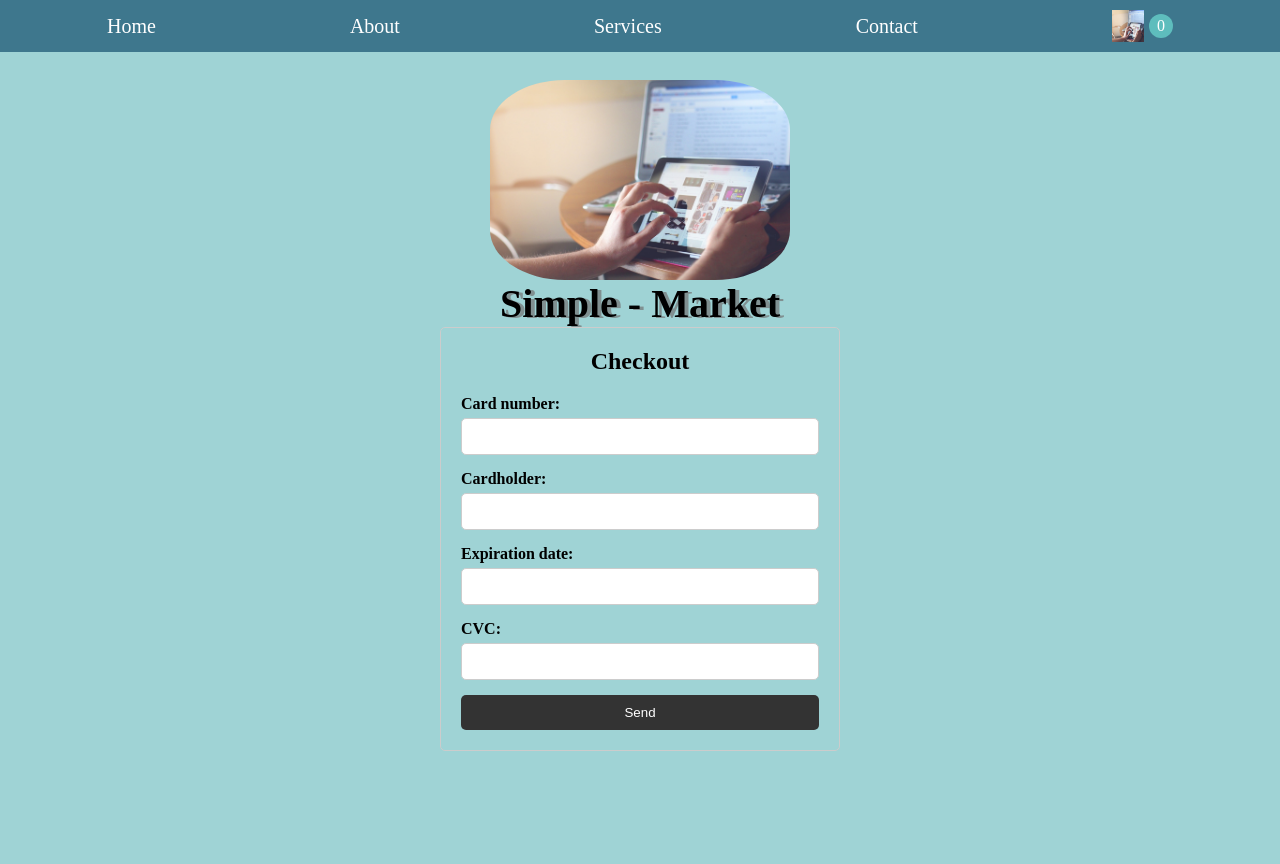
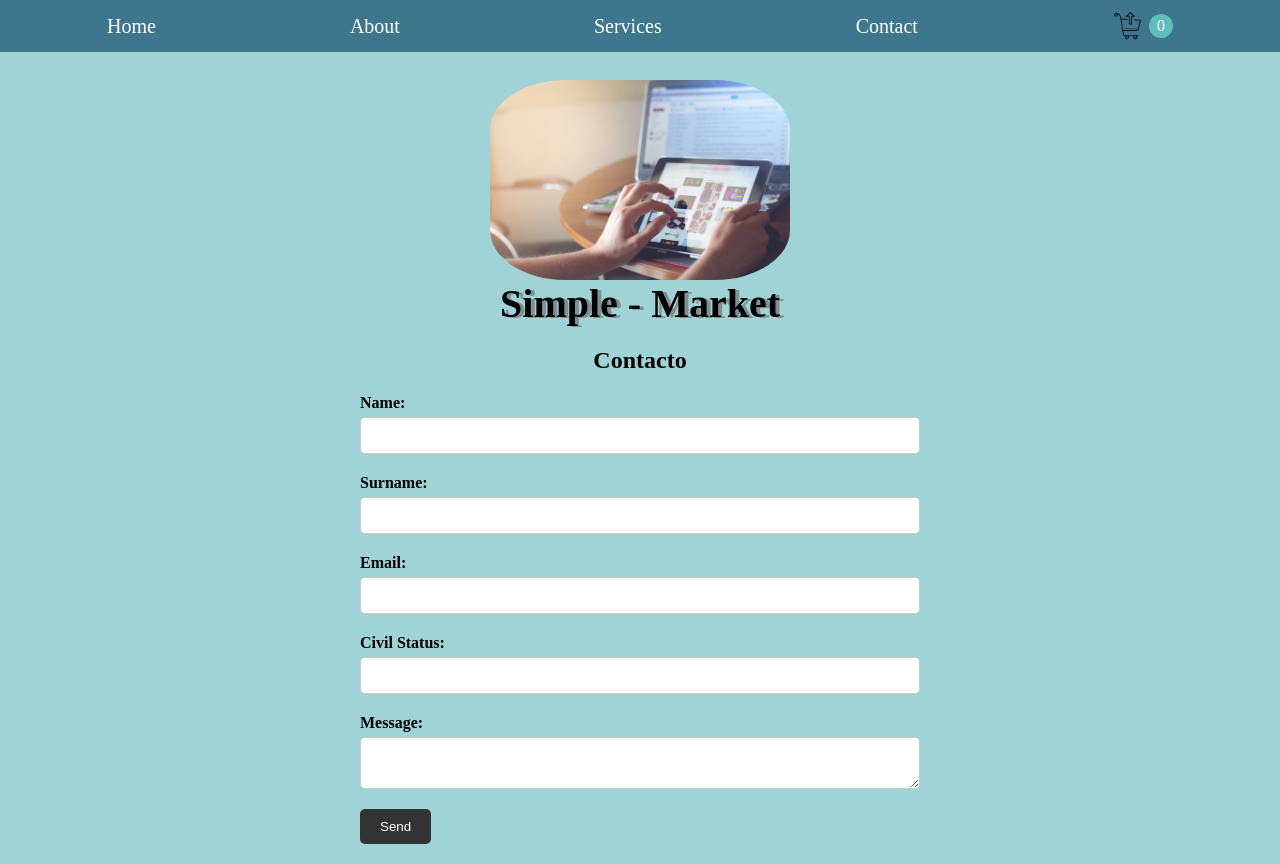
Before and after one commit to CarlosDanielBenitez/mercado-simple, a React (Vite) app: page /checkout in a window 1280 px wide. Before the commit the page ends 800 px from the top, so only its background shows below. Built offline with nearby package versions, Linux system fonts and the light colour scheme.

Commit message:
feature: add firebase get and create orders and carts interaction and implement in checkout and cart

```diff
--- a/index.html
+++ b/index.html
@@ -2,7 +2,7 @@
 <html lang="en">
   <head>
     <meta charset="UTF-8" />
-    <link rel="icon" type="image/svg+xml" href="./src/assets/icon-favicon.png" />
+    <link rel="icon" type="image/svg+xml" href="/src/assets/icon-favicon.png" />
     <meta name="viewport" content="width=device-width, initial-scale=1.0" />
     <title>Vite + React</title>
   </head>
--- a/src/App.jsx
+++ b/src/App.jsx
@@ -19,6 +19,7 @@ function App() {
         <MobileMenu />
         <Routes>
           <Route path="/" element={<Home />}> </Route>
+          <Route path="/Home" element={<Home />}> </Route>
           <Route path="/about" element={<AboutSection />}> </Route>
           <Route path="/services" element={<Services />}> </Route>
           <Route path="/products/:productId" element={<ProductDetail />}></Route>
--- a/src/components/header/index.jsx
+++ b/src/components/header/index.jsx
@@ -48,7 +48,7 @@ const MobileMenu = () => {
           <li><a onClick={goToServices}>Services</a></li>
           <li><a onClick={goToContact}>Contact</a></li>
           <li onClick={goToCart} className='menu-cart-container'>
-            <img src="..\src\img\buy.jpg" alt="cart" className="menu-cart-image" />
+            <img src="../../src/img/finished-cart.png" alt="cart" className="menu-cart-image" />
             <div className="menu-cart-count-container">
               <span className="menu-cart-count">{cart.length}</span>
             </div>
@@ -57,7 +57,7 @@ const MobileMenu = () => {
       </div>
 
       <div className="title-principal">
-        <img src="../src/img/buy.jpg" alt="App Logo" className="app-logo" />
+        <img src="../../src/img/buy.jpg" alt="App Logo" className="app-logo" />
         <h1 className="app-title">Simple - Market</h1>
       </div>
     </>
--- a/src/pages/about/index.jsx
+++ b/src/pages/about/index.jsx
@@ -7,7 +7,7 @@ const AboutSection = () => {
         <section className="about-section">
             <div className="about-content">
                 <div className="about-image">
-                    <img src='..\src\img\robot-waving.jpg' alt="Acerca de" />
+                    <img src='../../src/img/robot-waving.jpg' alt="Acerca de" />
                 </div>
                 <div className="about-info">
                     <p>
--- a/src/pages/checkout/index.jsx
+++ b/src/pages/checkout/index.jsx
@@ -1,117 +1,133 @@
-import React, { useState, useEffect } from 'react';
+import React, { useContext, useEffect, useMemo, useState } from 'react';
 import './style.css';
+import { CartContext } from '../../context/cart-context';
+import { firebaseServices } from '../../servicios/firebase';
+import { useLocation } from 'react-router-dom';
+
+function useQuery() {
+  const { search } = useLocation();
+
+  return useMemo(() => new URLSearchParams(search), [search]);
+}
 
 const Checkout = () => {
-  const [cardNumber, setCardNumber] = useState('');
-  const [cardHolder, setCardHolder] = useState('');
-  const [expiryDate, setExpiryDate] = useState('');
-  const [cvc, setCvc] = useState('');
+
+  const initialFormData = {
+    name: '',
+    surname: '',
+    email: '',
+    subject: '',
+    message: '',
+  };
+  const [formData, setFormData] = useState(initialFormData);
+  const { cart, total, setCart } = useContext(CartContext);
+  const [orderCreated, setOrderCreated] = useState(null);
+  const { state } = useLocation();
+  let query = useQuery();
 
 
-  const saveUserDataToLocalStorage = () => {
-    const userData = {
-      cardNumber,
-      cardHolder,
-      expiryDate,
-      cvc,
-    };
-    localStorage.setItem('userData', JSON.stringify(userData));
+  const handleChange = (e) => {
+    setFormData({
+      ...formData,
+      [e.target.name]: e.target.value,
+    });
   };
 
+  const deliveryDate = new Date();
+  deliveryDate.setDate(deliveryDate.getDate() + 7);
 
-  const loadUserDataFromLocalStorage = () => {
-    const userData = JSON.parse(localStorage.getItem('userData'));
-    if (userData) {
-      setCardNumber(userData.cardNumber);
-      setCardHolder(userData.cardHolder);
-      setExpiryDate(userData.expiryDate);
-      setCvc(userData.cvc);
+  const onHandlerOrder = async () => {
+    const newOrder = {
+      buyer: {
+        name: formData.name,
+        surname: formData.surname,
+        email: formData.email,
+        subject: formData.subject,
+        message: formData.message,
+      },
+      createdAt: new Date(),
+      item: cart,
+      payment: {
+        currency: 'USD',
+        method: 'USD',
+        type: 'CASH',
+      },
+      seller: {
+        id: 1,
+        name: 'Tesla',
+        phone: '114567989',
+        email: 'tesla@gmail.com',
+      },
+      shipping: {
+        deliveryDate: new Date() + 7,
+        trackingNumber: '233aabb332',
+        type: 'DELIVERY',
+      },
+      total: total,
     }
+    const orderId = await firebaseServices.createOrder(newOrder)
+    await firebaseServices.updateCart(state?.cartId)
+
+    return {
+      orderId
+    }
+  }
+
+
+  const handleSubmit = async (e) => {
+    e.preventDefault();
+    const { orderId } = await onHandlerOrder();
+    setOrderCreated(orderId)
   };
 
   useEffect(() => {
-    loadUserDataFromLocalStorage();
-  }, []);
+    const cartId = query.get("cartId")
 
-  const handleCardNumberChange = (e) => {
-    const input = e.target.value;
-    if (input.startsWith('4')) {
+    if (query.get('cartId')) {
+      const getCart = async () => {
+        const cart = await firebaseServices.getCartById(cartId)
+        return cart
+      }
 
-    } else if (input.startsWith('5')) {
+      getCart()
+        .then((cart) => {
+          setCart(cart.items)
+        })
+        .catch((error) => {
+          console.log({ error });
+        })
+    }
 
-    } else if (input.startsWith('3')) {
-
-    }
-    setCardNumber(input);
-  };
-
-  const handleSubmit = (e) => {
-    e.preventDefault();
-
-    console.log('Datos enviados:', {
-      cardNumber,
-      cardHolder,
-      expiryDate,
-      cvc,
-    });
-
-
-    saveUserDataToLocalStorage();
-
-
-    setCardNumber('');
-    setCardHolder('');
-    setExpiryDate('');
-    setCvc('');
-  };
+  }, [query])
 
   return (
-    <div className="checkout-container">
-      <h2>Checkout</h2>
+    <section className="contact-section">
+      <h2>Contacto</h2>
       <form onSubmit={handleSubmit}>
-        <label htmlFor="cardNumber">Card number:</label>
-        <input
-          type="text"
-          id="cardNumber"
-          value={cardNumber}
-          onChange={handleCardNumberChange}
-          maxLength="19"
-          required
-        />
-
-        <label htmlFor="cardHolder">Cardholder:</label>
-        <input
-          type="text"
-          id="cardHolder"
-          value={cardHolder}
-          onChange={(e) => setCardHolder(e.target.value)}
-          required
-        />
-
-        <label htmlFor="expiryDate">Expiration date:</label>
-        <input
-          type="text"
-          id="expiryDate"
-          value={expiryDate}
-          onChange={(e) => setExpiryDate(e.target.value)}
-          maxLength="5"
-          required
-        />
-
-        <label htmlFor="cvc">CVC:</label>
-        <input
-          type="text"
-          id="cvc"
-          value={cvc}
-          onChange={(e) => setCvc(e.target.value)}
-          maxLength="4"
-          required
-        />
-
+        <div className="form-group">
+          <label htmlFor="name">Name:</label>
+          <input type="text" id="name" name="name" value={formData.name} onChange={handleChange} required />
+        </div>
+        <div className="form-group">
+          <label htmlFor="surname">Surname:</label>
+          <input type="text" id="surname" name="surname" value={formData.surname} onChange={handleChange} required />
+        </div>
+        <div className="form-group">
+          <label htmlFor="email">Email:</label>
+          <input type="email" id="email" name="email" value={formData.email} onChange={handleChange} required />
+        </div>
+        <div className="form-group">
+          <label htmlFor="subject">Civil Status:</label>
+          <input type="text" id="subject" name="subject" value={formData.subject} onChange={handleChange} required />
+        </div>
+        <div className="form-group">
+          <label htmlFor="message">Message:</label>
+          <textarea id="message" name="message" value={formData.message} onChange={handleChange} required />
+        </div>
         <button type="submit">Send</button>
       </form>
-    </div>
+    </section>
   );
-};
+}
 
 export default Checkout;
--- a/src/pages/checkout/style.css
+++ b/src/pages/checkout/style.css
@@ -1,9 +1,7 @@
-.checkout-container {
-    max-width: 400px;
+.contact-section {
+  max-width: 600px;
   margin: 0 auto;
   padding: 20px;
-    border: 1px solid #ccc;
-    border-radius: 5px;
 }
 
 h2 {
@@ -11,9 +9,10 @@
   margin-bottom: 20px;
 }
 
-  form {
+.form-group {
   display: flex;
   flex-direction: column;
+  margin-bottom: 20px;
 }
 
 label {
@@ -21,11 +20,15 @@
   margin-bottom: 5px;
 }
 
-  input {
+input,
+textarea {
   padding: 10px;
-    margin-bottom: 15px;
   border: 1px solid #ccc;
   border-radius: 5px;
+}
+
+textarea {
+  resize: vertical;
 }
 
 button {
--- a/src/pages/contact/index.jsx
+++ b/src/pages/contact/index.jsx
@@ -2,12 +2,15 @@ import React, { useState } from 'react';
 import './style.css';
 
 const Contact = () => {
-  const [formData, setFormData] = useState({
+  const initialFormData = {
     name: '',
+    surname: '',
     email: '',
     subject: '',
     message: '',
-  });
+  };
+
+  const [formData, setFormData] = useState(initialFormData);
 
   const handleChange = (e) => {
     setFormData({
@@ -18,8 +21,8 @@ const Contact = () => {
 
   const handleSubmit = (e) => {
     e.preventDefault();
-
     localStorage.setItem('formData', JSON.stringify(formData));
+    setFormData(initialFormData);
   };
 
   return (
@@ -29,6 +32,10 @@ const Contact = () => {
         <div className="form-group">
           <label htmlFor="name">Name:</label>
           <input type="text" id="name" name="name" value={formData.name} onChange={handleChange} required />
+        </div>
+        <div className="form-group">
+          <label htmlFor="surname">Surname:</label>
+          <input type="text" id="surname" name="surname" value={formData.surname} onChange={handleChange} required />
         </div>
         <div className="form-group">
           <label htmlFor="email">Email:</label>
--- a/src/pages/product-detail/index.jsx
+++ b/src/pages/product-detail/index.jsx
@@ -12,7 +12,7 @@ function ProductDetail() {
 
     const { data, loading, error } = useFetch(urlProductDetail, API_URLS.PRODUCTS.config);
     const history = window.history;
-
+    console.log({data});
 
     return (
         <>
--- /dev/null
+++ b/src/servicios/firebase/index.js
@@ -0,0 +1,62 @@
+import { collection, getFirestore, addDoc, query, where, documentId, updateDoc, doc, getDoc } from 'firebase/firestore'
+
+
+
+export const firebaseServices = {
+    createOrder: async (order) => {
+        try {
+            const db = getFirestore()
+            const ordersCollection = collection(db, 'orders')
+            const orderCreated = await addDoc(ordersCollection, order);
+
+            return {
+                id: orderCreated.id
+            }
+        } catch (error) {
+            return { error }
+        }
+    },
+
+    createCart: async (cart) => {
+        try {
+            const db = getFirestore();
+            const cartsCollection = collection(db, 'carts');
+            const cartCreated = await addDoc(cartsCollection, cart);
+            return {
+                id: cartCreated.id
+            }
+        } catch (error) {
+            return { error }
+        }
+    },
+    updateCart: async (cartId) => {
+        try {
+            const db = getFirestore();
+            // const q = query(
+            //     collection(db, 'carts'),
+            //     where(documentId(), '==', cartId)
+            // )
+            const docRef = doc(db, 'carts', cartId);
+            const data = {
+                status: 'completed'
+            }
+
+           await updateDoc(docRef, data);
+
+        } catch (error) {
+            console.error(error);
+            return { error }
+        }
+    },
+
+    getCartById: async (cartId) =>{
+        try {
+            const db = getFirestore();
+            const docRef = doc(db, 'carts', cartId);
+            const result = await getDoc(docRef);
+            return result.data()
+        } catch (error) {
+            return {error}
+        }
+    },
+}
```
Also changed, not shown: src/main.jsx (+21 -0 lines), src/pages/cart/index.jsx (+18 -3 lines). Lines whose indentation alone changed are shown as unchanged.
